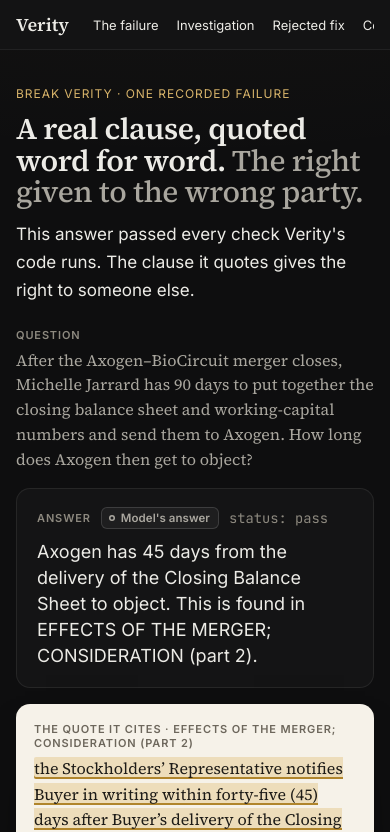
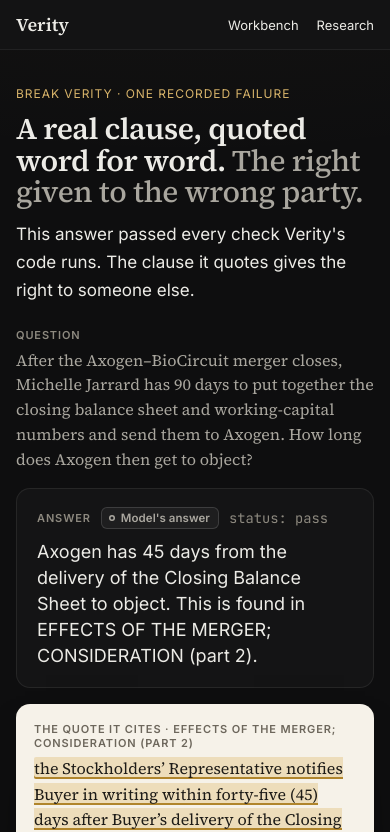
Before and after one commit to ghantapavan93/Verity, a Next.js app: page /break in a window 390 px wide. Shown: the top 832 px of the page. Built offline with nearby package versions, Linux system fonts and the light colour scheme.

Commit message:
Findings intro, metadata and /break navigation tell one story
The Findings intro was one 70-word sentence; it now says found is not
right. The site description states the problem. /break links back to
the workbench and on to the research, and keeps only those on a phone.

```diff
--- a/src/app/layout.tsx
+++ b/src/app/layout.tsx
@@ -9,10 +9,10 @@ const jetbrains = JetBrains_Mono({ subsets: ["latin"], variable: "--font-jetbrai
 // What a link preview shows. The product opens on the workbench (the research is at /state); the public artifact
 // (NEXT_PUBLIC_EXPORT=state) opens on the recorded experiment and has no workbench to describe.
 const PUBLIC_STATE = process.env.NEXT_PUBLIC_EXPORT === "state";
-const TITLE = PUBLIC_STATE ? "Verity · One contract changes: what doesn't need to move?" : "Verity · Contract workbench and Contract State research";
+const TITLE = PUBLIC_STATE ? "Verity · One contract changes: what doesn't need to move?" : "Verity · Contract AI, under test";
 const DESCRIPTION = PUBLIC_STATE
   ? "A recorded experiment on real SEC exhibits: what one arriving contract changes in derived contract state, what it provably does not, and the evidence for each."
-  : "Upload a contract, ask a question, and open the passage each answer cites; the workbench checks every passage the model quotes against the document. With a recorded experiment on what one arriving contract changes.";
+  : "A contract AI can quote the right passage and still reach the wrong conclusion. Verity locates every passage the model quotes, records each run so it can be replayed, and says what code did not check. With one recorded wrong-party answer, and research on contract-derived state.";
 
 export const metadata: Metadata = {
   title: TITLE,
--- a/src/components/break/BreakStory.module.css
+++ b/src/components/break/BreakStory.module.css
@@ -33,6 +33,15 @@
   min-width: 0;
   overflow-x: auto;
   scrollbar-width: none;
+}
+
+.navOut {
+  display: flex;
+  flex: none;
+  gap: 18px;
+  margin-left: auto;
+  padding-left: 18px;
+  border-left: 1px solid var(--hairline);
 }
 
 .navLink {
@@ -1165,6 +1174,16 @@
 }
 
 @media (max-width: 640px) {
+  /* On a phone the page is read by scrolling; the way out (workbench, research) keeps the bar. */
+  .top .nav {
+    display: none;
+  }
+
+  .navOut {
+    padding-left: 0;
+    border-left: 0;
+  }
+
   .hero {
     padding-top: 36px;
   }
--- a/src/components/break/BreakStory.tsx
+++ b/src/components/break/BreakStory.tsx
@@ -954,6 +954,14 @@ export function BreakStory({ record }: { record: PageRecord }) {
               </a>
             ))}
           </nav>
+          <nav aria-label="Elsewhere" className={styles.navOut}>
+            <Link href="/" className={styles.navLink}>
+              Workbench
+            </Link>
+            <a href="/state" className={styles.navLink}>
+              Research
+            </a>
+          </nav>
         </header>
         <main id="main" className={styles.main}>
           <Failure headline={headline} />
--- a/src/components/workbench/views/FindingsView.tsx
+++ b/src/components/workbench/views/FindingsView.tsx
@@ -97,9 +97,9 @@ export function FindingsView({ notice, onOpen }: { notice: string | null; onOpen
           {records && <span className={styles.count}>{records.length}</span>}
         </h1>
         <p className={styles.lede}>
-          Every finding here cites contract text that code found in the document: word for word, or differing only in spacing, case, punctuation, how a number
-          is written, or the section&rsquo;s own number and heading at the quote&rsquo;s start. Open one to see the passage marked in its document and how it
-          was matched. Where a point was not found, the citations marked <em>searched</em> are the closest provisions that were read, not support for a claim.
+          Every finding here cites text that code found in the contract, word for word or differing only in spacing, case, punctuation or how a number is
+          written. Found is not the same as right: open a finding to see its passage in the document and decide. Where a point was not found, the passages
+          marked <em>searched</em> are the closest provisions read, not support for a claim.
           {records && records.length > 0 && ` ${plural(awaiting, "finding")} awaiting review · ${reviewed} reviewed.`}
         </p>
         {records && records.length > 0 && (
```
